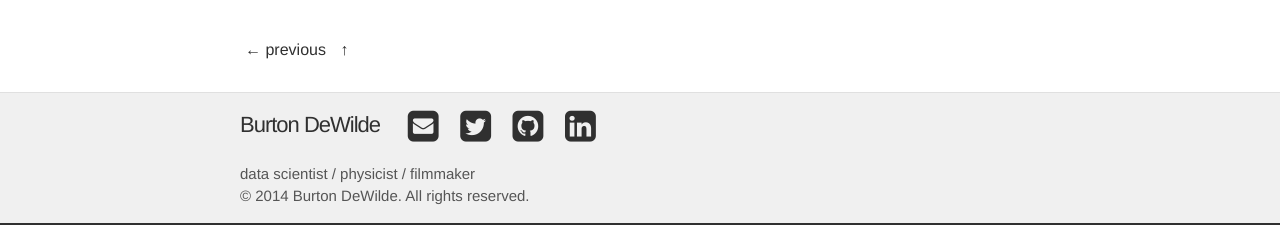
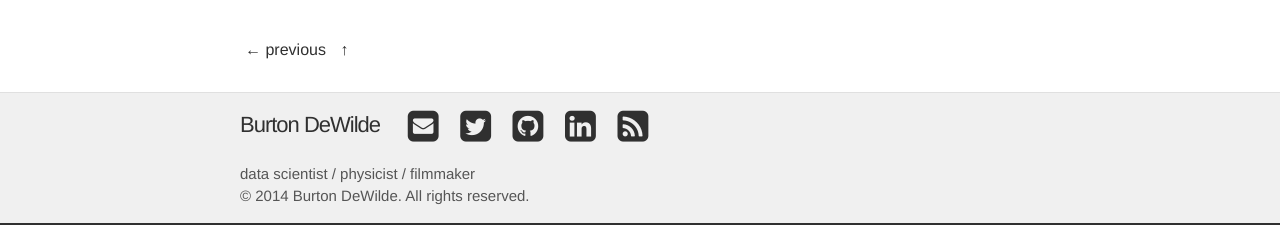
Before and after one commit to bdewilde/bdewilde.github.io, a Jekyll site: the page built from index.html, in a window 1280 px wide. Shown: the part 2891-3116 px from the top of the page. Built offline with Jekyll 4.4.1, drawn with Linux system fonts in a browser that asks for light colours; nearby versions of some CDN libraries; the list of posts is cut into pages by our own code.

Commit message:
added rss feed into footer

```diff
--- a/_includes/footer.html
+++ b/_includes/footer.html
@@ -17,6 +17,7 @@
         {% if site.linkedin_link %}
           <li><a class="site-link" href="{{ site.linkedin_link }}"><i class="fa fa-linkedin-square fa-fw fa-2x"></i></a></li>
         {% endif %}
+        <li><a class="site-link" href="{{ "/feed.xml" | prepend: site.baseurl }}"><i class="fa fa-rss-square fa-fw fa-2x"></i></a></li>
     </div>
 
     <div class="footer-bottom">
```
